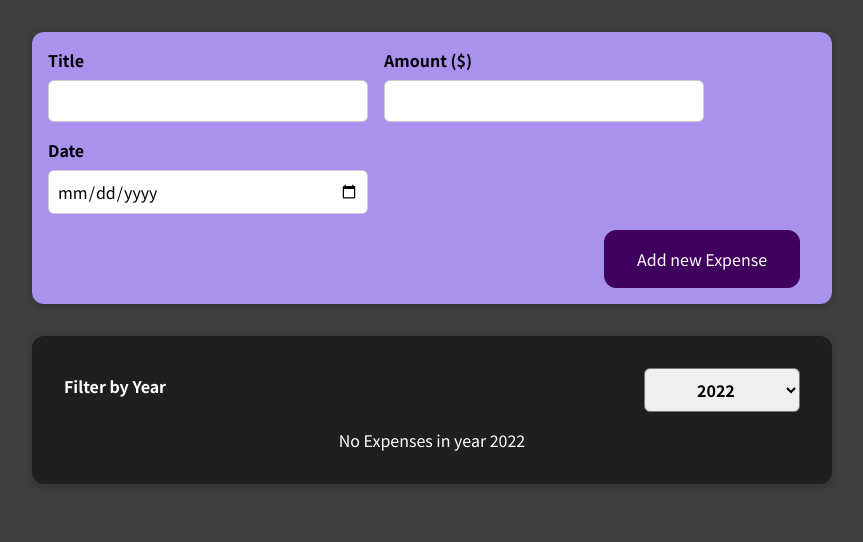
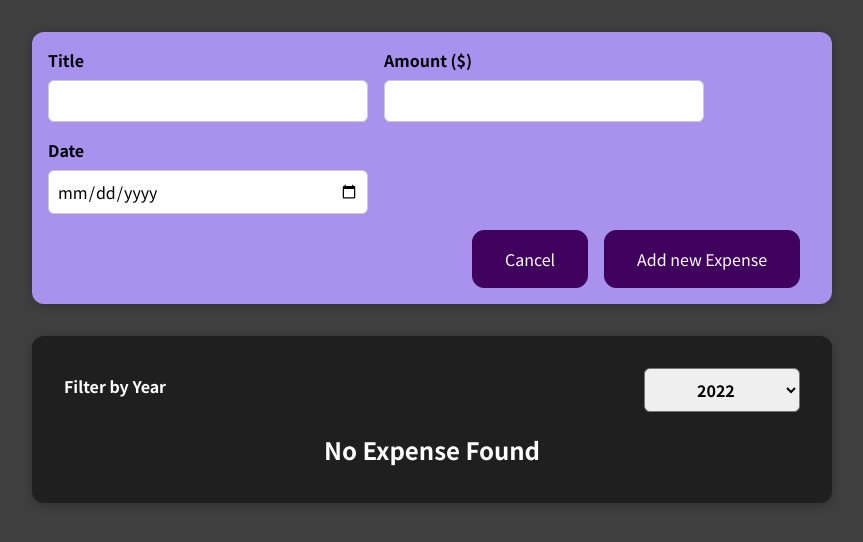
Before and after one commit to mb-awan/react-formik-by-codeevolution, a React (Create React App) app: page / in a window 1280 px wide. Shown: the top 542 px of the page, without its empty margins (208-1071 px from the left). Built offline with nearby package versions, Linux system fonts and the light colour scheme.

Commit message:
mod-5: Assignment-2 completed

```diff
--- a/src/components/Expenses/ExpenseItem.js
+++ b/src/components/Expenses/ExpenseItem.js
@@ -4,6 +4,7 @@ import { ExpenseDate } from "./ExpenseDate";
 
 export const ExpenseItem = (props) => {
     return (
+        <li>
             <Card className="expense-item">
                 <ExpenseDate date={props.date}/>
                 <div className="expense-item__description">
@@ -11,5 +12,6 @@ export const ExpenseItem = (props) => {
                     <div className="expense-item__price">${props.amount}</div>
                 </div>
             </Card>
+        </li>
     );
 }
--- /dev/null
+++ b/src/components/Expenses/ExpenseList.css
@@ -0,0 +1,9 @@
+.expenses-list {
+    list-style: none;
+    padding: 0;
+}
+
+.expenses-list__fallback {
+    color: white;
+    text-align: center;
+}
--- /dev/null
+++ b/src/components/Expenses/ExpenseList.js
@@ -0,0 +1,22 @@
+import {ExpenseItem} from "./ExpenseItem";
+import './ExpenseList.css';
+
+export const ExpenseList = props => {
+    if(props.items.length === 0)
+        return <h2 className='expenses-list__fallback'>No Expense Found</h2>;
+
+    return (
+        <ul className="expenses-list">
+            {
+                props.items.map(expense =>
+                    <ExpenseItem
+                        key={expense.id}
+                        title={expense.title}
+                        amount={expense.amount}
+                        date={expense.date}
+                    />
+                )
+            }
+        </ul>
+    );
+}
--- a/src/components/Expenses/Expenses.js
+++ b/src/components/Expenses/Expenses.js
@@ -3,6 +3,7 @@ import {ExpenseItem} from "./ExpenseItem";
 import {Card} from "../UI/Card";
 import {useState} from "react";
 import {ExpenseFilter} from "./ExpenseFilter";
+import {ExpenseList} from "./ExpenseList";
 
 export const Expenses = (props) => {
     const [filteredYear, setFilteredYear] = useState("2022");
@@ -13,19 +14,10 @@ export const Expenses = (props) => {
         expense.date.getFullYear().toString() === filteredYear
     );
 
-    let expensesContent = <p style={{color:"white", textAlign: "center"}}>No Expenses in year {filteredYear}</p>;
-    filteredExpenses.length && (expensesContent = filteredExpenses.map(expense =>
-        <ExpenseItem
-            key={expense.id}
-            title={expense.title}
-            amount={expense.amount}
-            date={expense.date}
-        />));
-
     return (
         <Card className="expenses">
             <ExpenseFilter selectedYear = {filteredYear} onChangeFilter = {FilterChangeHandler}/>
-            { expensesContent }
+            <ExpenseList items={filteredExpenses}/>
         </Card>
     )
 }
--- a/src/components/NewExpense/ExpenseForm.js
+++ b/src/components/NewExpense/ExpenseForm.js
@@ -30,6 +30,7 @@ export const ExpenseForm = (props) => {
         setEnteredAmount("");
         setSelectedDate("");
     }
+
     return (
         <form onSubmit={submitHandler}>
             <div className="new-expense__controls">
@@ -47,6 +48,7 @@ export const ExpenseForm = (props) => {
                 </div>
             </div>
             <div className="new-expense__actions">
+                <button onClick={props.onCancel}>Cancel</button>
                 <button type="submit">Add new Expense</button>
             </div>
         </form>
--- a/src/components/NewExpense/NewExpense.js
+++ b/src/components/NewExpense/NewExpense.js
@@ -1,7 +1,12 @@
 import './NewExpense.css';
 import { ExpenseForm} from "./ExpenseForm";
+import {useState} from "react";
 
 export const NewExpense = (props) => {
+    const [addExpense, setAddExpense] = useState(true);
+
+    const cancelExpenseHandler = () => setAddExpense(prevState => !prevState);
+
     const saveExpenseHandler = enteredExpense => {
         const newExpense = {
             id: Math.random().toString(),
@@ -9,9 +14,12 @@ export const NewExpense = (props) => {
         }
         props.onAddExpense(newExpense);
     }
+
     return (
         <div className="new-expense">
-            <ExpenseForm onSaveExpense={saveExpenseHandler}/>
+            {addExpense ?
+            <ExpenseForm onSaveExpense={saveExpenseHandler} onCancel ={cancelExpenseHandler}/>
+                : <button onClick={cancelExpenseHandler}> Add Expense</button>}
         </div>
     )
 }
```
Lines whose indentation alone changed are shown as unchanged.
